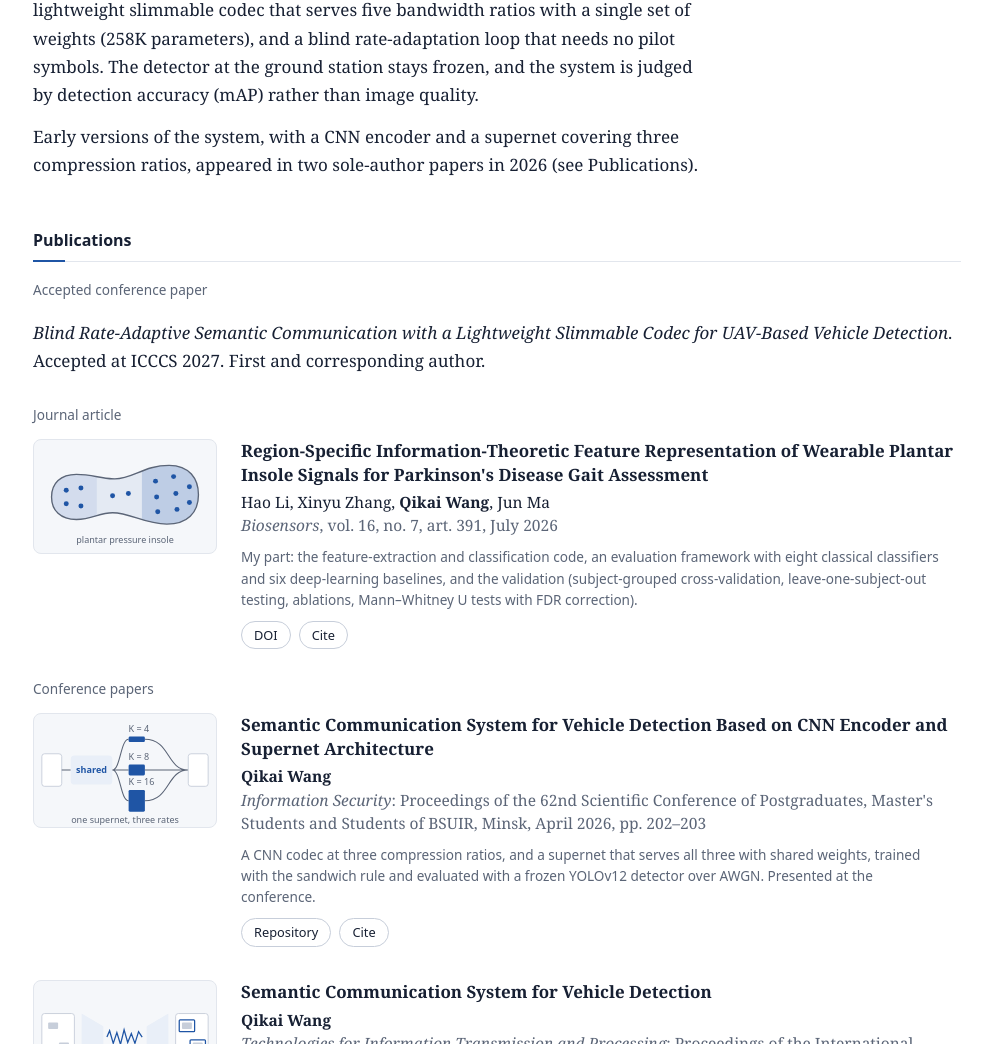
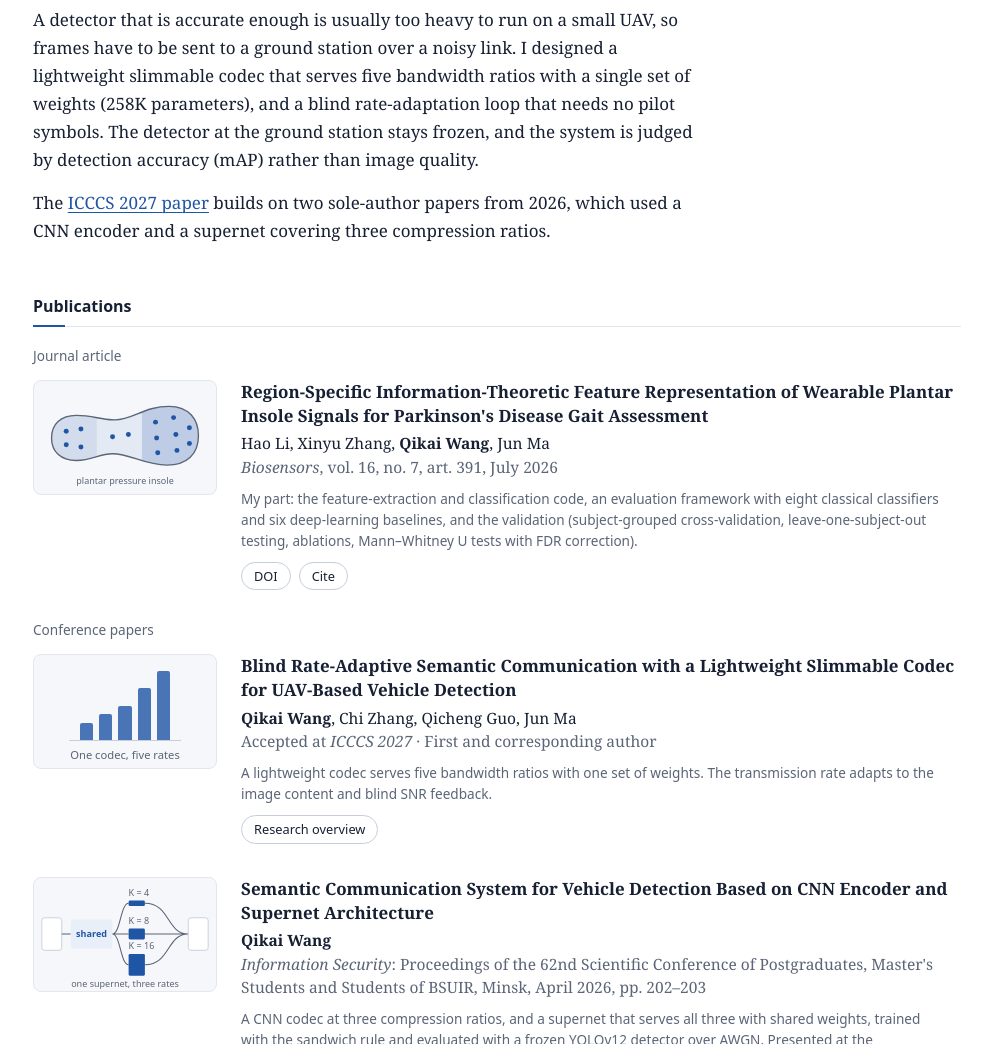
Before and after one commit to wangqikai741-ctrl/wangqikai741-ctrl.github.io, a plain HTML site: page index.html in a window 1280 px wide. Shown: the part 1677-2721 px from the top of the page, without its empty margins (143-1135 px from the left). Drawn offline with Linux system fonts and the light colour scheme.

Commit message:
Integrate ICCCS 2027 paper into news, research, and publications

```diff
--- a/index.html
+++ b/index.html
@@ -212,6 +212,33 @@
   .thumb { display: block; background: var(--box); border: 1px solid var(--rule); border-radius: 8px; aspect-ratio: 8 / 5; max-width: 100%; overflow: hidden; transition: border-color 0.15s; }
   .thumb:hover { border-color: var(--rule-strong); }
   .thumb svg { display: block; width: 100%; height: 100%; }
+  .pub[id] { scroll-margin-top: 5.5rem; }
+  .rate-thumb {
+    display: grid;
+    grid-template-rows: minmax(0, 1fr) auto;
+    justify-items: center;
+    padding: 0.65rem 0.75rem 0.45rem;
+    color: var(--muted);
+    text-decoration: none;
+  }
+  .rate-bars {
+    display: flex;
+    align-items: end;
+    justify-content: center;
+    gap: 0.38rem;
+    width: 100%;
+    max-width: 7rem;
+    border-bottom: 1px solid var(--rule-strong);
+    margin-top: 0.35rem;
+  }
+  .rate-bars > span {
+    width: 0.82rem;
+    height: var(--rate);
+    border-radius: 2px 2px 0 0;
+    background: var(--accent);
+    opacity: 0.8;
+  }
+  .rate-thumb-label { margin-top: 0.45rem; font: 0.7rem/1.2 var(--sans); }
   .pub-body { min-width: 0; line-height: 1.5; }
   .pub .t { display: block; font-family: var(--display); font-weight: 600; font-size: 1.06rem; line-height: 1.4; margin-bottom: 0.3rem; }
   .pub .a { display: block; font-size: 0.97rem; }
@@ -327,6 +354,10 @@
   <section id="news" aria-labelledby="news-h">
     <h2 id="news-h">News</h2>
     <ul class="dated">
+      <li>
+        <time datetime="2026-11">Nov 2026</time>
+        <span>Our paper on blind rate-adaptive semantic communication for UAV vehicle detection was accepted at <a href="#icccs-2027">ICCCS 2027</a>.</span>
+      </li>
       <li><time datetime="2026-07">Jul 2026</time><span>Our paper on wearable-insole gait assessment for Parkinson's disease was published in <i>Biosensors</i>.</span></li>
       <li><time datetime="2026-05">May 2026</time><span>Received a Letter of Gratitude from BSUIR for my talk at the 62nd BSUIR Scientific Conference.</span></li>
       <li><time datetime="2026-04">Apr 2026</time><span>Two sole-author papers on early versions of my semantic communication system appeared at the 62nd BSUIR Scientific Conference and the TPOI international seminar, both in Minsk.</span></li>
@@ -402,16 +433,12 @@
 
     <div class="prose">
       <p>A detector that is accurate enough is usually too heavy to run on a small UAV, so frames have to be sent to a ground station over a noisy link. I designed a lightweight slimmable codec that serves five bandwidth ratios with a single set of weights (258K parameters), and a blind rate-adaptation loop that needs no pilot symbols. The detector at the ground station stays frozen, and the system is judged by detection accuracy (mAP) rather than image quality.</p>
-      <p>Early versions of the system, with a CNN encoder and a supernet covering three compression ratios, appeared in two sole-author papers in 2026 (see Publications).</p>
+      <p>The <a href="#icccs-2027">ICCCS 2027 paper</a> builds on two sole-author papers from 2026, which used a CNN encoder and a supernet covering three compression ratios.</p>
     </div>
   </section>
 
   <section id="pubs" aria-labelledby="pubs-h">
     <h2 id="pubs-h">Publications</h2>
-
-    <div class="group">Accepted conference paper</div>
-    <p><em>Blind Rate-Adaptive Semantic Communication with a Lightweight Slimmable Codec for UAV-Based Vehicle Detection</em>.
-      Accepted at ICCCS 2027. First and corresponding author.</p>
 
     <div class="group">Journal article</div>
     <ul class="pubs">
@@ -467,6 +494,27 @@
 
     <div class="group">Conference papers</div>
     <ul class="pubs">
+      <li class="pub" id="icccs-2027">
+        <a class="thumb rate-thumb" href="#research" aria-label="See the rate-adaptive codec research overview">
+          <span class="rate-bars" aria-hidden="true">
+            <span style="--rate: 25%"></span>
+            <span style="--rate: 37.5%"></span>
+            <span style="--rate: 50%"></span>
+            <span style="--rate: 75%"></span>
+            <span style="--rate: 100%"></span>
+          </span>
+          <span class="rate-thumb-label">One codec, five rates</span>
+        </a>
+        <div class="pub-body">
+          <span class="t">Blind Rate-Adaptive Semantic Communication with a Lightweight Slimmable Codec for UAV-Based Vehicle Detection</span>
+          <span class="a"><b>Qikai Wang</b>, Chi Zhang, Qicheng Guo, Jun Ma</span>
+          <span class="v">Accepted at <i>ICCCS 2027</i> · First and corresponding author</span>
+          <p class="note">A lightweight codec serves five bandwidth ratios with one set of weights. The transmission rate adapts to the image content and blind SNR feedback.</p>
+          <div class="actions">
+            <a class="btn" href="#research">Research overview</a>
+          </div>
+        </div>
+      </li>
       <li class="pub">
         <a class="thumb" href="https://libeldoc.bsuir.by/handle/123456789/63776" aria-label="Open the paper in the BSUIR repository">
           <svg viewBox="0 0 200 125" aria-hidden="true">
```
